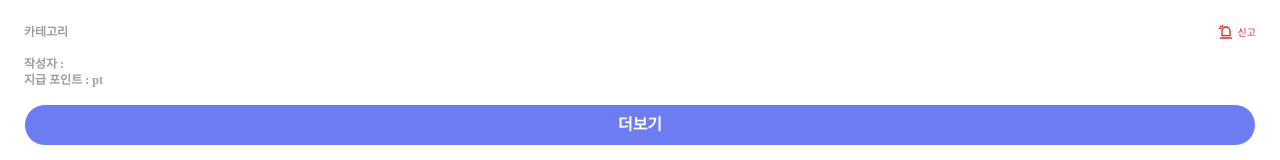
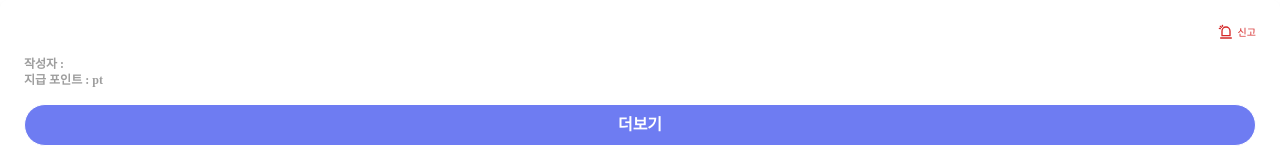
Before and after one commit to SurBear-Team/surbear-frontend, a Next.js app: page /components/SurveyCard in a window 1280 px wide. Shown: the top 160 px of the page. Built offline with nearby package versions, Linux system fonts and the light colour scheme.

Commit message:
🔮SurveyCard_카테고리도 props로 받도록 수정

```diff
--- a/pages/browse/index.tsx
+++ b/pages/browse/index.tsx
@@ -27,6 +27,7 @@ export default function Explore() {
             {SurveyList.map((index) => (
               <SurveyCard
                 key={index}
+                category={"카테고리"}
                 title={`제목 2줄까지 제목 2줄까지 제목 2줄까지 제목 2줄까지 제목 2줄까지 제목 2줄까지`}
                 nickname={`김치냉장고`}
                 point={5}
@@ -39,6 +40,7 @@ export default function Explore() {
               />
             ))}
             <SurveyCard
+              category={"카테고리"}
               title={`제목 2줄까지`}
               ismine={true}
               onDeleteClick={() => {
@@ -52,6 +54,7 @@ export default function Explore() {
               }}
             />
             <SurveyCard
+              category={"카테고리"}
               title={`제목 2줄까지`}
               ismine={true}
               isFinished={true}
--- a/pages/components/SurveyCard.tsx
+++ b/pages/components/SurveyCard.tsx
@@ -1,6 +1,7 @@
 import { ReportIcon } from "./styles/Icons";
 
 interface SurveyCardProps {
+  category: string;
   title: string;
   nickname?: string;
   point?: number;
@@ -15,6 +16,7 @@ interface SurveyCardProps {
 }
 
 export default function SurveyCard({
+  category,
   title,
   nickname,
   point,
@@ -31,7 +33,7 @@ export default function SurveyCard({
     <>
       <div className={`card ${isFinished ? "bg-gray-1" : "bg-white"}`}>
         <div className="flex justify-between items-center w-full pb-2">
-          <div className="text-gray-5 text-xs font-semibold">카테고리</div>
+          <div className="text-gray-5 text-xs font-semibold">{category}</div>
           {!ismine && (
             <div
               onClick={onReportClick}
```
